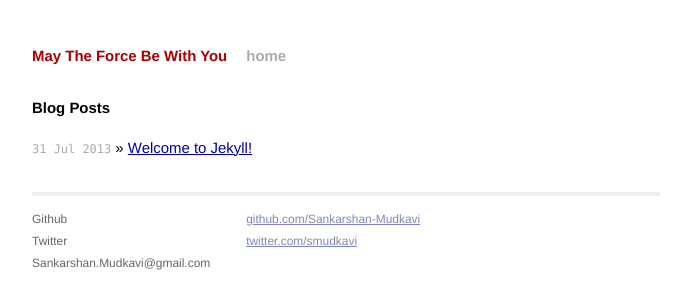
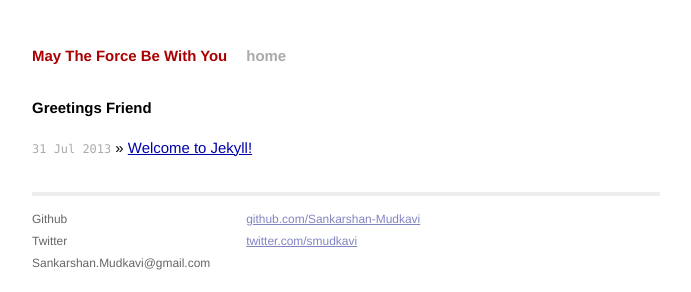
Before and after one commit to Sankarshan-Mudkavi/Sankarshan-Mudkavi.github.io, a Jekyll site: the page built from index.html, in a window 1280 px wide. Shown: the top 292 px of the page, without its empty margins (294-985 px from the left). Built offline with Jekyll 4.4.1, drawn with Linux system fonts in a browser that asks for light colours; Markdown is read by kramdown in place of the engine named in the settings.

Commit message:
Index update

```diff
--- a/index.html
+++ b/index.html
@@ -4,7 +4,7 @@ title: This is a test site
 ---
 
 <div id="home">
-  <h1>Blog Posts</h1>
+  <h1>Greetings Friend</h1>
   <ul class="posts">
     {% for post in site.posts %}
       <li><span>{{ post.date | date_to_string }}</span> &raquo; <a href="{{ post.url }}">{{ post.title }}</a></li>
```
